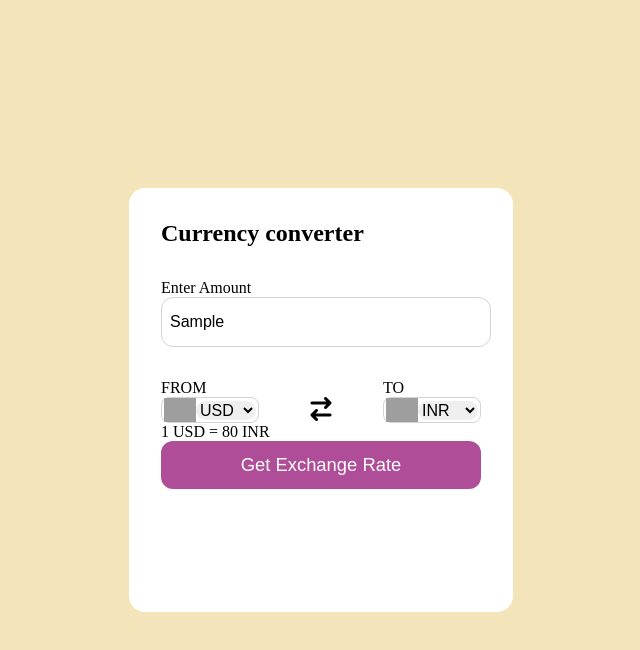
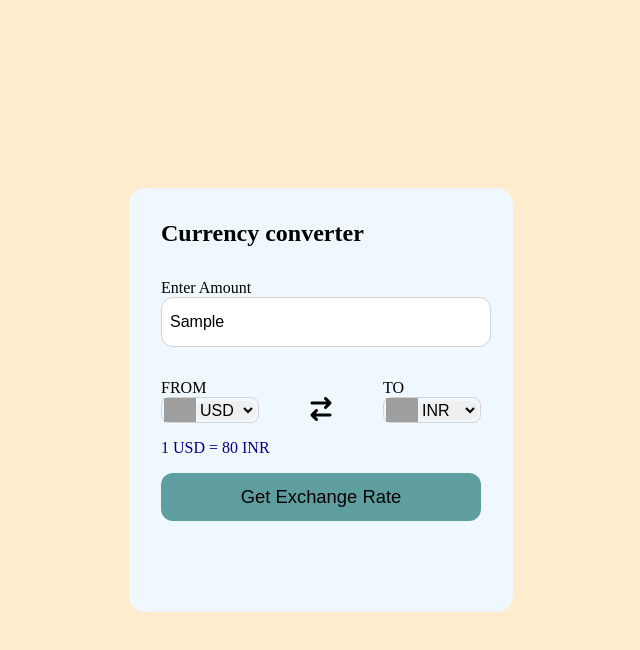
Before and after one commit to shubhalife/Currency_Converter, a plain HTML site: page index.html in a window 1280 px wide. Both pictures are taken after typing "Sample" into the empty fields and a click on the button "Get Exchange Rate". Shown: the whole page, without its empty margins (319-959 px from the left). Drawn offline with Linux system fonts and the light colour scheme; no server answers; grey boxes are pictures that could not be loaded.

Commit message:
Currency comverter v1.0

```diff
--- a/app.js
+++ b/app.js
@@ -1,7 +1,7 @@
 const BASE_URL =
-  "https://cdn.jsdelivr.net/gh/fawazahmed0/currency-api@1/latest/currencies";
+  "https://cdn.jsdelivr.net/gh/fawazahmed0/currency-api@1/latest/currencies/";
 
-  const dropdowns =document.querySelectorAll(".dropdown select");
+const dropdowns =document.querySelectorAll(".dropdown select");
 const btn = document.querySelector("form button");
 
   for(let select of dropdowns){
@@ -30,8 +30,6 @@ const updateFlag =(element)=>{
    let img = element.parentElement.querySelector("img");
    img.src = newSrc;
     console.log(element);
-
-
 };
 
 btn.addEventListener("click", async(evt)=>{
@@ -42,9 +40,16 @@ btn.addEventListener("click", async(evt)=>{
        amtVal =1 ;
        amount.value=1;
     }
-    const url =`${BASE_URL}/${fromCurr.value.toLowerCase()}/${toCurr.valuetoLowerCase()}.json`
+    let fromCurr = document.querySelector(".from select");
+    let toCurr = document.querySelector(".to select");
+
+    const url =`${BASE_URL}/${fromCurr.value.toLowerCase()}/${toCurr.value.toLowerCase()}.json`
+
     let response = await fetch(url);
-    let date = await response.json();
+    let data = await response.json();
     let rate = data[toCurr.value.toLowerCase()];
+    let conversion = rate * amtVal;
+    let msg = document.querySelector(".msgspan span");
+    msg.innerText = `${amtVal} ${fromCurr.value}  = ${conversion} ${toCurr.value}`
 
 });
--- a/index.html
+++ b/index.html
@@ -32,12 +32,13 @@
                     <div class="select-container">
                         <img src="https://flagsapi.com/IN/flat/64.png">
                         <select name="to" id="">
-
                         </select>
                     </div>
                 </div>
             </div>
+            <div class="msgspan">
             <span id="msg"> 1 USD = 80 INR</span>
+            </div>
         </div>
         <button> Get Exchange Rate</button>
     </form>
--- a/stylesheet.css
+++ b/stylesheet.css
@@ -8,11 +8,11 @@
     justify-content: center;
     align-items: center;
     min-height: 100vh;
-    background-color: #f4e4ba;
+    background-color: blanchedalmond;
   }
 
   .container {
-    background-color: #fff;
+    background-color:aliceblue;
     padding: 2rem;
     border-radius: 1rem;
     min-height: 45vh;
@@ -75,8 +75,13 @@
 
   form button {
     height: 3rem;
-    background-color: #af4d98;
-    color: #fff;
+    background-color: cadetblue;
+    color:black;
     font-size: 1.15rem;
     cursor: pointer;
   }
+
+  .msgspan{
+    margin:  1rem 0 1rem 0;
+  color: darkblue;
+  }
```
